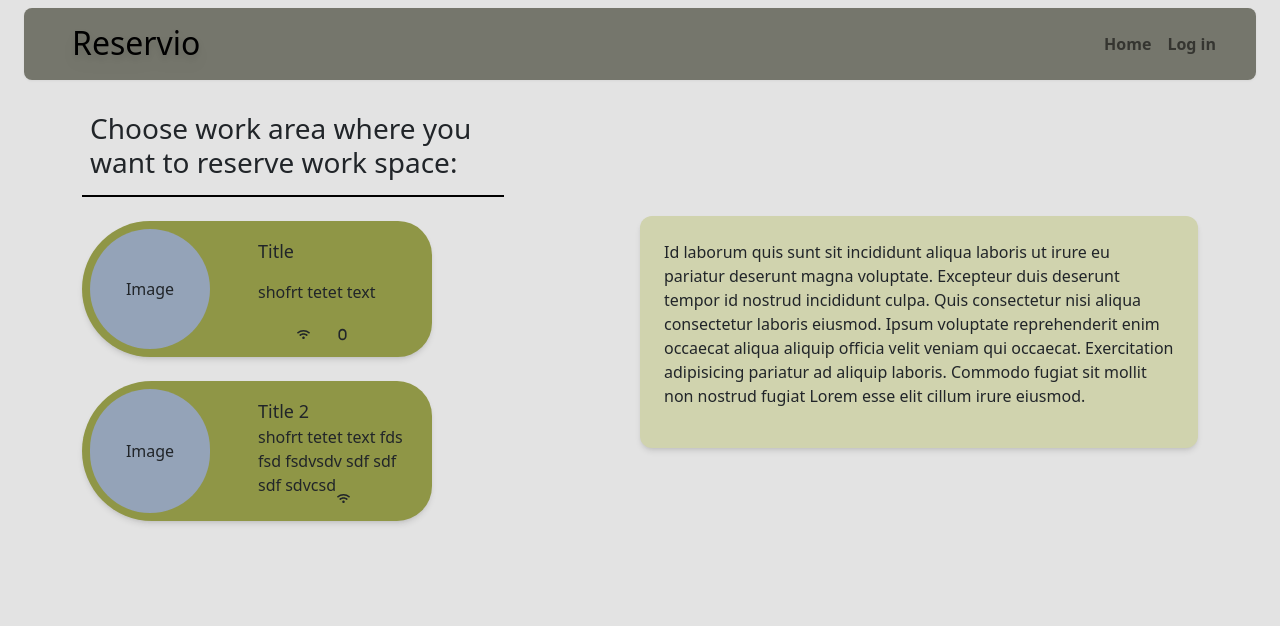
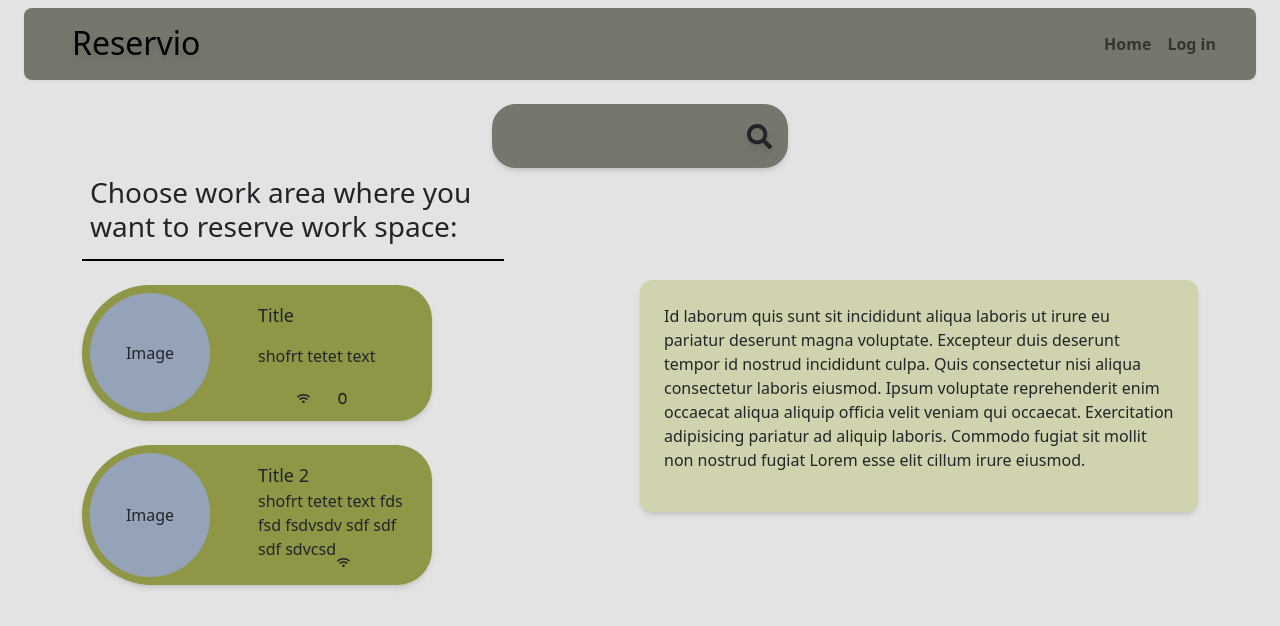
Before and after one commit to DmitriiBogaciov/Reservio-client, a Next.js app: page / in a window 1280 px wide. Shown: the top 626 px of the page. Built offline with nearby package versions, Linux system fonts and the light colour scheme; no server answers.

Commit message:
Search Bar

```diff
--- a/src/app/page.tsx
+++ b/src/app/page.tsx
@@ -18,6 +18,7 @@ import { ListProps } from "@/props/List.props";
 import { Fa0 } from "react-icons/fa6";
 import IconListCard from "@/components/IconListCard";
 import { FaWifi } from "react-icons/fa";
+import SearchBar from "@/components/SearchBar";
 
 
 export default function Home() {
@@ -39,6 +40,9 @@ export default function Home() {
   };
   return (
     <div>
+        <div className="flex justify-center">
+          <SearchBar></SearchBar>
+        </div>
       <div className="flex justify-between">
         <div className="mr-10">
           <List props={{ title: "Choose work area where you want to reserve work space:", items: [] }}>
--- /dev/null
+++ b/src/components/SearchBar.tsx
@@ -0,0 +1,34 @@
+
+
+//Custom props
+import { SearchBarProps } from "@/props/SearchBar.props";
+import { useState } from "react";
+import { FaSearch } from "react-icons/fa";
+
+const SearchBar = (props: SearchBarProps) => {
+    const [searchedTerm, setSearchedTerm] = useState("");
+    const [allItems, setAllItems] = useState(["test", "pes", "kun"]);
+    const [searchedItems, setSearchedItems] = useState([""]);
+
+    const onSearchHandler = (e: any) => {
+        setSearchedItems(allItems.filter((item) => {
+            if (item.includes(searchedTerm))
+                {
+                    console.log(item)
+                    return item;
+                }
+        }))
+        console.log(searchedItems)
+    }
+
+    return (
+        <div className="shadow-md rounded-3xl bg-grayish flex p-3 relative">
+            <input type="text" value={searchedTerm} onChange={(e) => setSearchedTerm(e.currentTarget.value)} className="p-1 rounded-2xl bg-grayish w-[100%] focus:outline-none"></input>
+            <button onClick={(e) => onSearchHandler(e)}>
+                <FaSearch size={"25"} className="m-auto drop-shadow-lg"></FaSearch>
+            </button>
+        </div>
+    )
+}
+
+export default SearchBar;
--- /dev/null
+++ b/src/props/SearchBar.props.tsx
@@ -0,0 +1,6 @@
+interface SearchBarProps
+{
+
+}
+
+export type {SearchBarProps}
```
